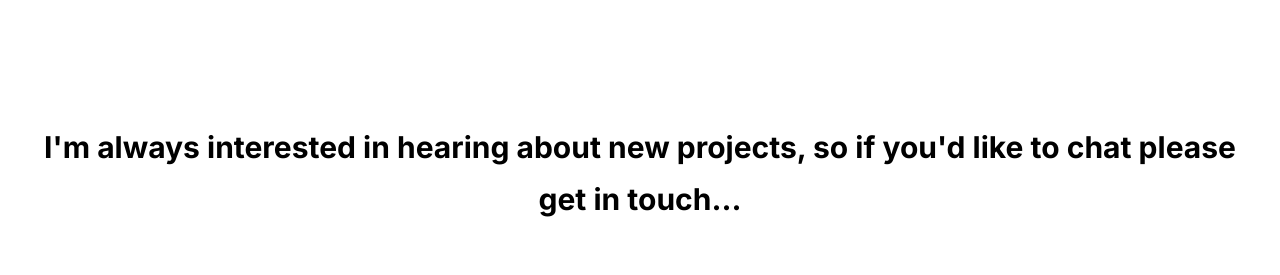
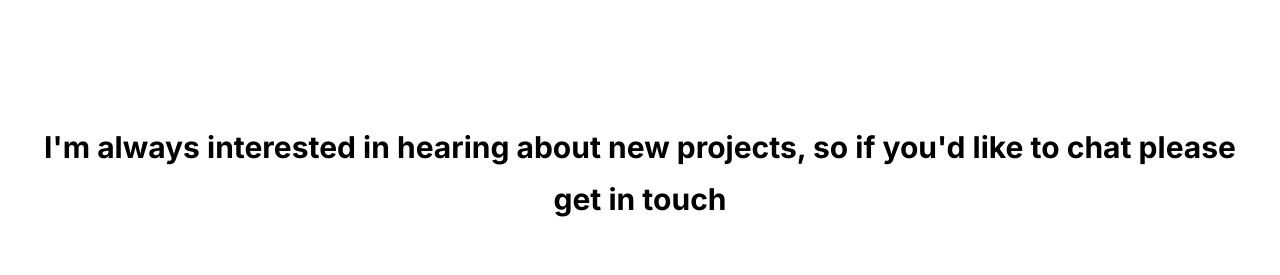
Before and after one commit to rudicarrilloypr/portfolio, a website: page main.html in a window 1280 px wide. Shown: the part 3384-3659 px from the top of the page. Drawn offline with Linux system fonts and the light colour scheme.

Commit message:
add own commit

```diff
--- a/main.html
+++ b/main.html
@@ -306,7 +306,7 @@
         <div class="contact__container">
           <h2>
             I'm always interested in hearing about new projects, so if you'd
-            like to chat please get in touch...
+            like to chat please get in touch
           </h2>
 
           <form
```
